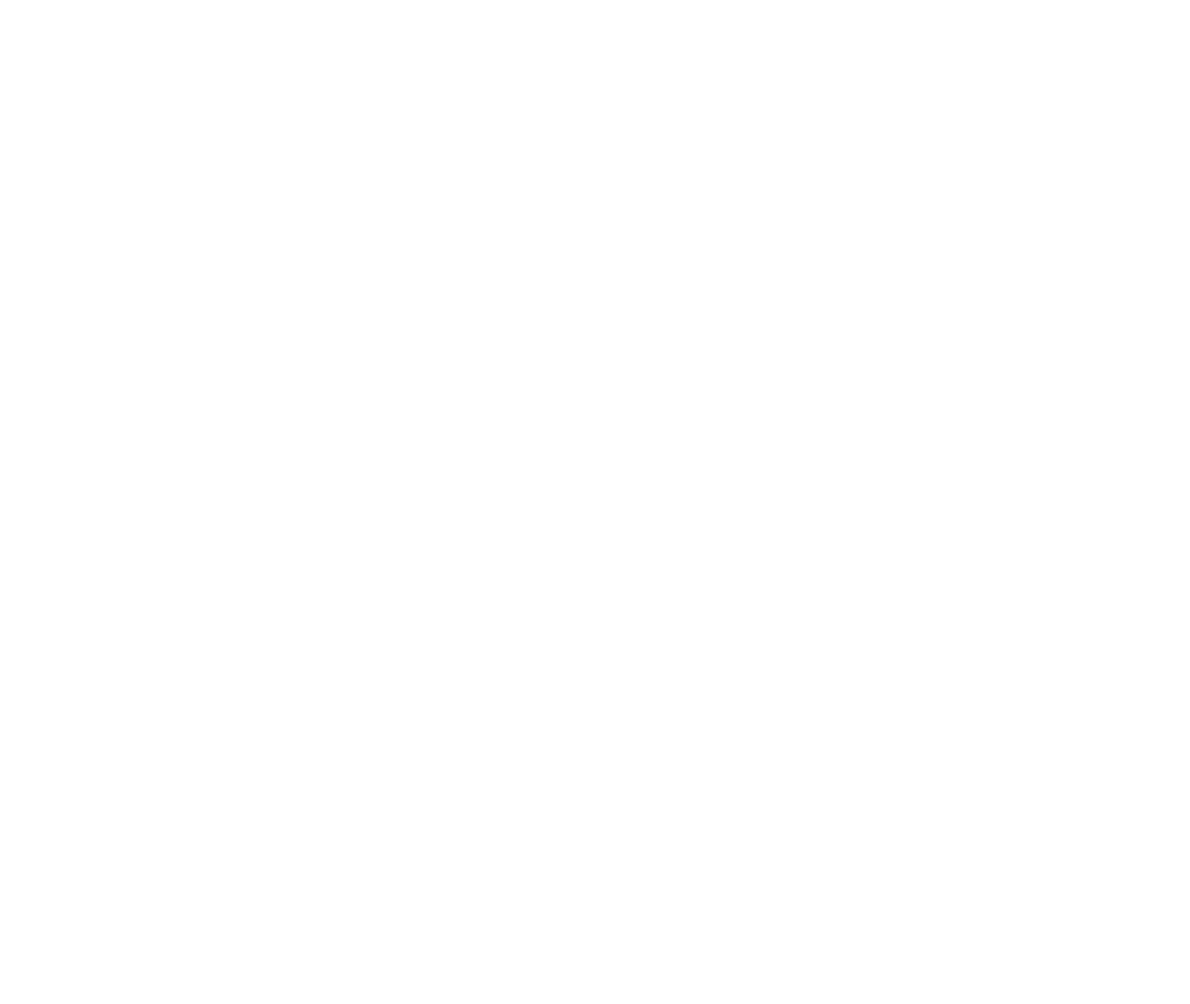
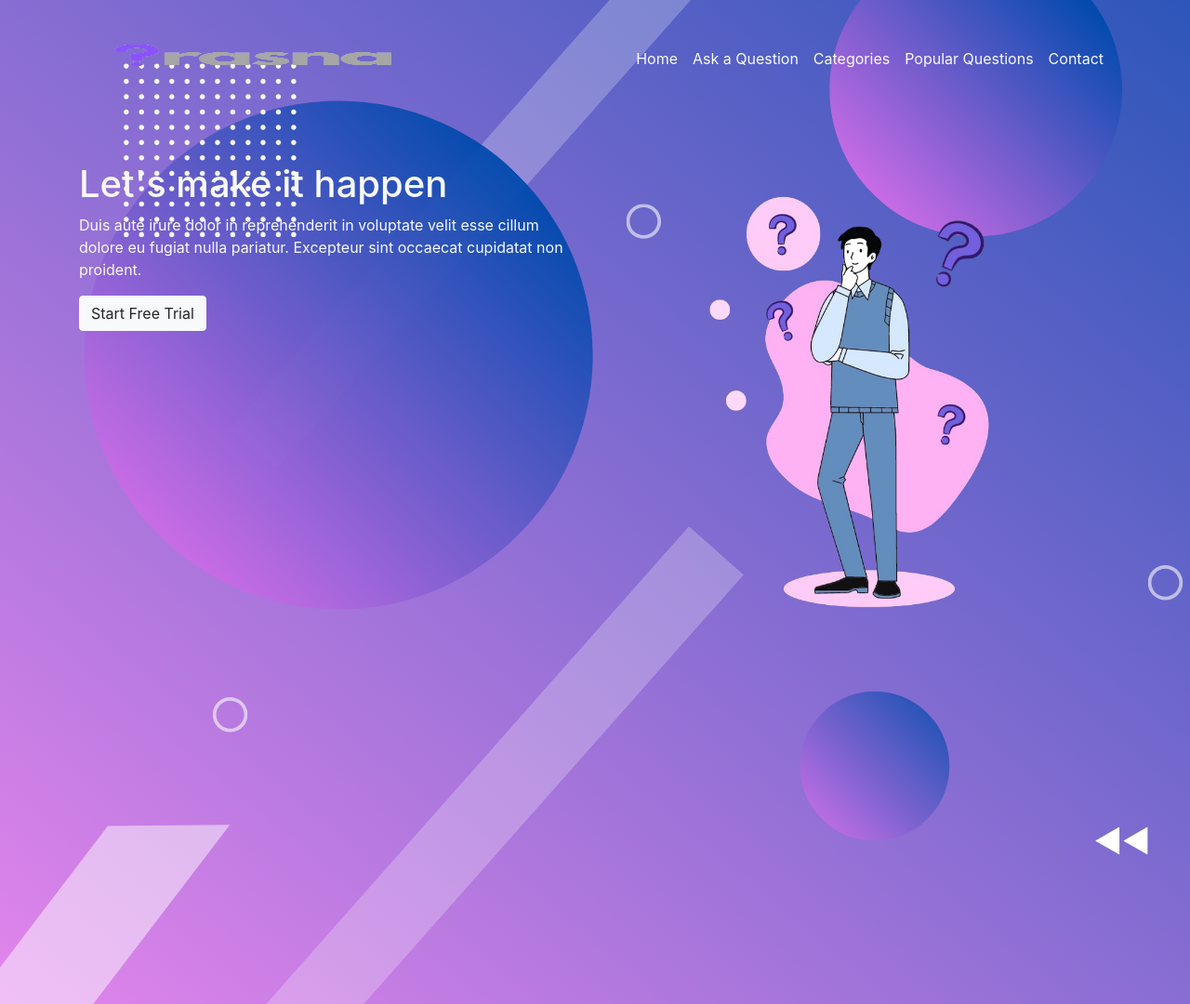
Before and after one commit to DizValheim/Prasna, a plain HTML site: page index.html in a window 1280 px wide. Shown: the top 1080 px of the page at 93% size. Before the commit the page ends 800 px from the top, so only its background shows below. Drawn offline with nearby package versions, Linux system fonts and the light colour scheme.

Commit message:
add background

```diff
--- a/index.html
+++ b/index.html
@@ -1,11 +1,80 @@
 <!DOCTYPE html>
 <html lang="en">
+
 <head>
-    <meta charset="UTF-8">
-    <meta name="viewport" content="width=device-width, initial-scale=1.0">
-    <title>Prasna</title>
+  <meta charset="UTF-8">
+  <meta name="viewport" content="width=device-width, initial-scale=1.0">
+  <title>Prasna</title>
+  <link rel="stylesheet" href="https://maxcdn.bootstrapcdn.com/bootstrap/4.1.3/css/bootstrap.min.css">
+  <link rel="stylesheet" href="https://fonts.googleapis.com/css2?family=Roboto:wght@300;400;500;700;900&display=swap" />
+  <style>
+    body {
+      background-image: url(./images/Background.png);
+      background-repeat: no-repeat;
+    }
+    .bg-transparent {
+      background: rgba(0, 0, 0, 0);
+    }
+
+    /* .bg-purple {
+      background: url(./images/Background.png);
+    } */
+
+    .text-light {
+      color: #fff;
+    }
+  </style>
 </head>
+
 <body>
+  <nav class="navbar navbar-expand-lg">
+    <div class="container">
+      <a class="navbar-brand text-light ml-auto" href="#"><img src="./images/prasna-logo.png" alt="Prasna" height="100"
+          width="350"></a>
+      <button class="navbar-toggler" type="button" data-toggle="collapse" data-target="#navbarNav"
+        aria-controls="navbarNav" aria-expanded="false" aria-label="Toggle navigation">
+        <span class="navbar-toggler-icon"></span>
+      </button>
+      <div class="collapse navbar-collapse" id="navbarNav">
+        <ul class="navbar-nav ml-auto">
+          <li class="nav-item active">
+            <a class="nav-link text-light" href="#">Home</a>
+          </li>
+          <li class="nav-item">
+            <a class="nav-link text-light" href="#">Ask a Question</a>
+          </li>
+          <li class="nav-item">
+            <a class="nav-link text-light" href="#">Categories</a>
+          </li>
+          <li class="nav-item">
+            <a class="nav-link text-light" href="#">Popular Questions</a>
+          </li>
+          <li class="nav-item">
+            <a class="nav-link text-light" href="#">Contact</a>
+          </li>
+        </ul>
+      </div>
+    </div>
+  </nav>
+  <header class="hero bg-purple text-light py-5">
+    <div class="container">
+      <div class="row">
+        <div class="col-md-6">
+          <h1>Let's make it happen</h1>
+          <p>Duis aute irure dolor in reprehenderit in voluptate velit esse cillum dolore eu fugiat nulla pariatur.
+            Excepteur sint occaecat cupidatat non proident.</p>
+          <button class="btn btn-light">Start Free Trial</button>
+        </div>
+        <div class="col-md-6">
+          <!-- Add your image here -->
+          <img src="./images/Man-Thinking.png" alt="Image description" class="img-fluid">
+        </div>
+      </div>
+    </div>
 
+  </header>
+  <br><br><br><br><br><br><br><br><br><br><br><br><br><br><br><br><br><br><br><br><br><br><br><br><br><br><br><br><br><br><br><br><br><br>
+  <br><br><br><br><br><br><br><br><br><br><br><br><br><br><br><br><br><br><br><br><br><br><br><br><br><br><br><br><br><br><br><br><br><br><br><br><br><br><br><br><br><br><br><br><br><br><br><br><br><br><br><br><br><br><br><br><br><br><br><br><br><br><br><br><br><br><br><br><br><br><br><br><br><br><br><br><br><br>
 </body>
+
 </html>
```
Also changed, not shown: images/Background.png (added), images/Man-Thinking.png (added), images/prasna-logo.png (added).
